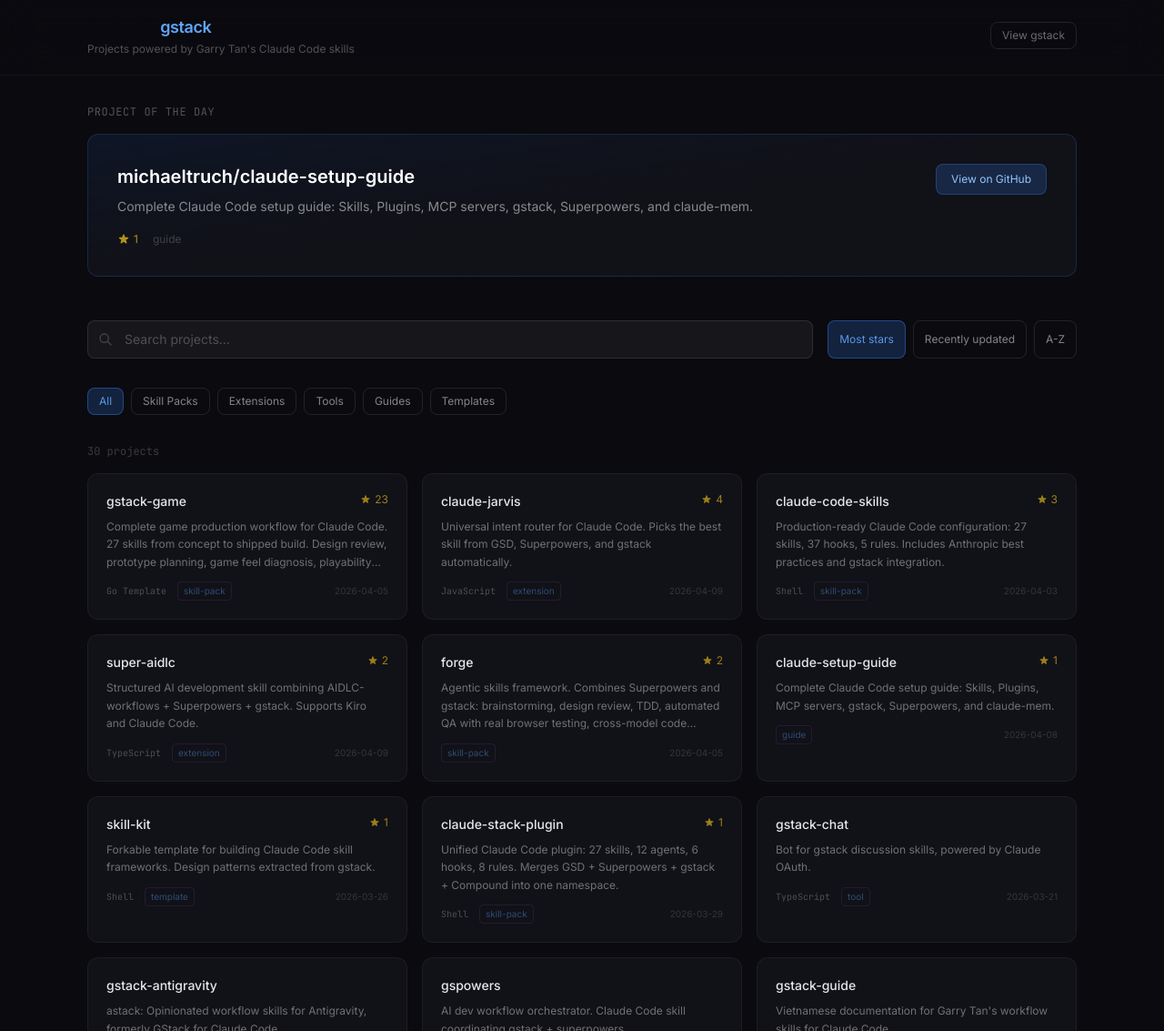
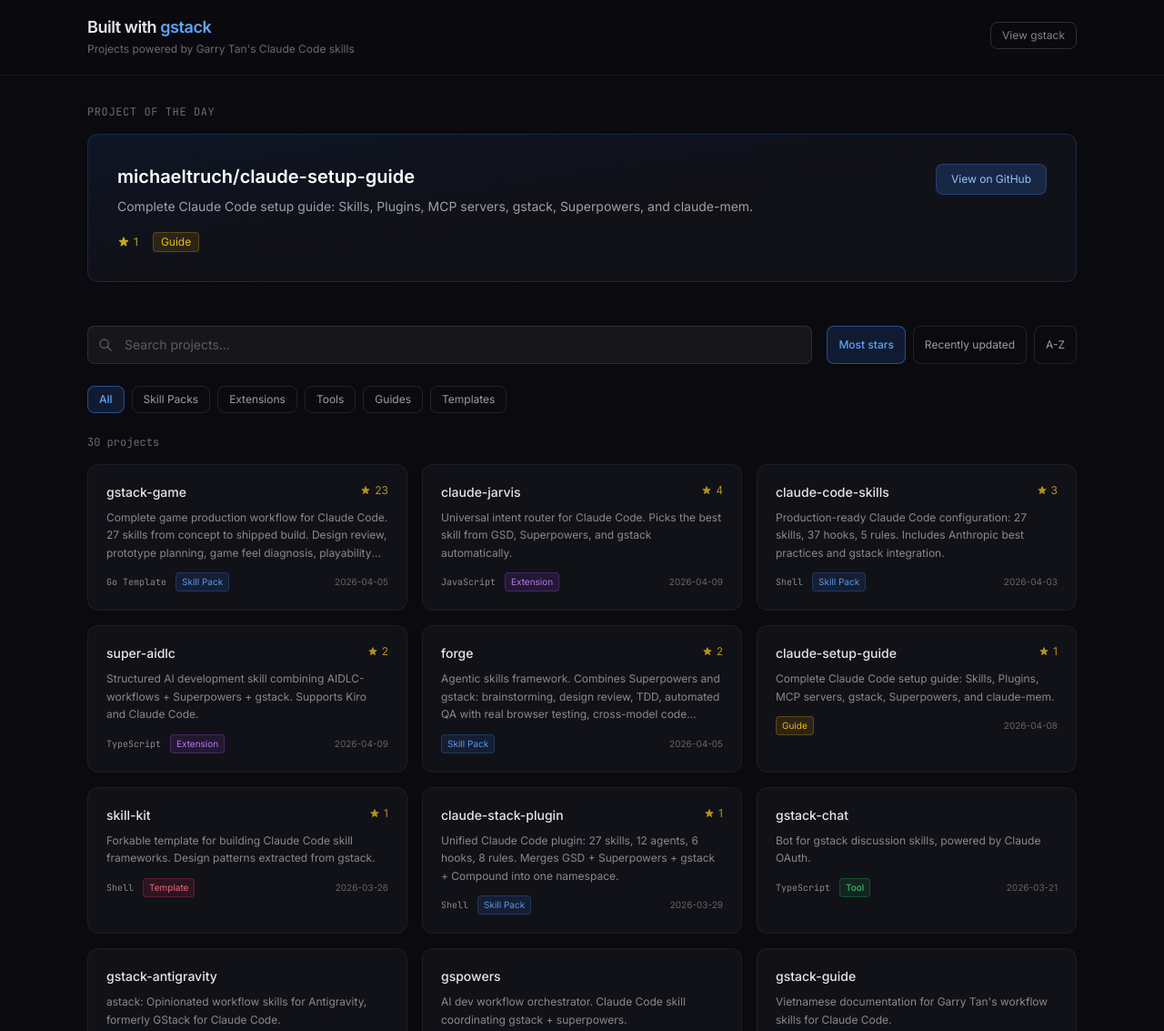
Before and after one commit to prodigalson/gstack-showcase, a plain HTML site: page index.html in a window 1280 px wide. Shown: the top 1133 px of the page at 91% size. Drawn offline with nearby package versions, Linux system fonts and the light colour scheme.

Commit message:
fix: design overhaul from feedback review
Accessibility:
- Bump all metadata text from white/15-25 to white/35-50 for WCAG contrast
- Descriptions from white/40 to white/50-60
- Stars from yellow/60 to yellow/70-80

Navigation:
- Header title is now a clickable home/reset link
- Sort buttons get bold + higher contrast active state
- Added role="group" and aria-label to button groups

UX:
- Empty state with search icon illustration + helpful message
- Animation delay capped at 300ms total (was up to 870ms)
- Hover tooltips on truncated descriptions (>120 chars)
- Skeleton loading placeholders shown before content renders

Visual:
- Category badges now color-coded per type (blue/purple/green/yellow/red)
  with filled backgrounds instead of invisible borders
- Human-readable category labels ("Skill Pack" not "skill-pack")
- Card titles highlight blue on hover

Co-Authored-By: Claude Opus 4.6 (1M context) <noreply@anthropic.com>

```diff
--- a/index.html
+++ b/index.html
@@ -22,11 +22,27 @@
         .card-hover { transition: transform 0.2s ease, box-shadow 0.2s ease; }
         .card-hover:hover { transform: translateY(-2px); box-shadow: 0 8px 30px rgba(0,0,0,0.4); }
         .tag { transition: all 0.15s ease; }
-        .tag:hover { background: rgba(255,255,255,0.15); }
-        .tag.active { background: rgba(59,130,246,0.2); border-color: rgba(59,130,246,0.4); color: rgba(96,165,250,0.9); }
+        .tag:hover { background: rgba(255,255,255,0.1); }
+        .tag.active { background: rgba(59,130,246,0.15); border-color: rgba(59,130,246,0.5); color: rgba(96,165,250,1); font-weight: 500; }
         .search-input:focus { box-shadow: 0 0 0 2px rgba(59,130,246,0.3); }
-        .fade-in { animation: fadeIn 0.4s ease forwards; opacity: 0; }
+        .fade-in { animation: fadeIn 0.3s ease forwards; opacity: 0; }
         @keyframes fadeIn { to { opacity: 1; } }
+        /* Skeleton loading */
+        .skeleton { background: linear-gradient(90deg, #111118 25%, #1a1a24 50%, #111118 75%); background-size: 200% 100%; animation: shimmer 1.5s infinite; border-radius: 0.75rem; }
+        @keyframes shimmer { 0% { background-position: 200% 0; } 100% { background-position: -200% 0; } }
+        /* Category badge colors */
+        .cat-skill-pack { background: rgba(59,130,246,0.12); color: rgba(96,165,250,0.9); border-color: rgba(59,130,246,0.25); }
+        .cat-extension { background: rgba(168,85,247,0.12); color: rgba(192,132,252,0.9); border-color: rgba(168,85,247,0.25); }
+        .cat-tool { background: rgba(34,197,94,0.12); color: rgba(74,222,128,0.9); border-color: rgba(34,197,94,0.25); }
+        .cat-guide { background: rgba(234,179,8,0.12); color: rgba(250,204,21,0.9); border-color: rgba(234,179,8,0.25); }
+        .cat-template { background: rgba(244,63,94,0.12); color: rgba(251,113,133,0.9); border-color: rgba(244,63,94,0.25); }
+        /* Tooltip */
+        .card-desc { position: relative; cursor: default; }
+        .card-desc:hover .tooltip { display: block; }
+        .tooltip { display: none; position: absolute; left: 0; top: 100%; z-index: 30; margin-top: 4px;
+            background: #1a1a24; border: 1px solid rgba(255,255,255,0.1); border-radius: 8px;
+            padding: 10px 12px; font-size: 12px; line-height: 1.5; color: rgba(255,255,255,0.7);
+            width: max(100%, 280px); max-width: 360px; box-shadow: 0 8px 24px rgba(0,0,0,0.5); pointer-events: none; }
     </style>
 </head>
 <body class="bg-base text-white min-h-screen">
@@ -34,12 +50,12 @@
     <!-- Header -->
     <header class="border-b border-white/5 sticky top-0 bg-base/80 backdrop-blur-xl z-50">
         <div class="max-w-6xl mx-auto px-4 md:px-8 py-4 md:py-5 flex items-center justify-between gap-3" style="padding-top: max(1rem, env(safe-area-inset-top));">
-            <div class="min-w-0">
-                <h1 class="text-base md:text-lg font-semibold tracking-tight">Built with <span class="text-blue-400">gstack</span></h1>
-                <p class="text-white/30 text-[11px] md:text-xs mt-0.5 hidden sm:block">Projects powered by Garry Tan's Claude Code skills</p>
-            </div>
+            <a href="/" class="min-w-0 no-underline group">
+                <h1 class="text-base md:text-lg font-semibold tracking-tight text-white/90 group-hover:text-white transition-colors">Built with <span class="text-blue-400">gstack</span></h1>
+                <p class="text-white/40 text-[11px] md:text-xs mt-0.5 hidden sm:block">Projects powered by Garry Tan's Claude Code skills</p>
+            </a>
             <a href="https://github.com/garrytan/gstack" target="_blank" rel="noopener"
-               class="text-white/40 hover:text-white/80 text-xs border border-white/10 px-3 py-1.5 rounded-lg transition-colors">
+               class="text-white/50 hover:text-white/90 text-xs border border-white/15 px-3 py-1.5 rounded-lg transition-colors shrink-0">
                 View gstack
             </a>
         </div>
@@ -49,57 +65,62 @@
 
         <!-- Featured project of the day -->
         <section id="featured" class="mb-12">
-            <p class="text-white/30 text-xs font-mono tracking-wider uppercase mb-4">Project of the day</p>
+            <p class="text-white/40 text-xs font-mono tracking-wider uppercase mb-4">Project of the day</p>
             <div id="featuredCard" class="bg-gradient-to-br from-blue-500/10 via-card to-card border border-blue-500/20 rounded-xl p-6 md:p-8">
                 <!-- Filled by JS -->
             </div>
         </section>
 
         <!-- Search + filters -->
-        <div class="flex flex-col md:flex-row gap-4 mb-8">
+        <div class="flex flex-col md:flex-row gap-4 mb-6">
             <div class="flex-1 relative">
-                <svg class="absolute left-3 top-1/2 -translate-y-1/2 w-4 h-4 text-white/20" fill="none" stroke="currentColor" viewBox="0 0 24 24">
+                <svg class="absolute left-3 top-1/2 -translate-y-1/2 w-4 h-4 text-white/30" fill="none" stroke="currentColor" viewBox="0 0 24 24">
                     <path stroke-linecap="round" stroke-linejoin="round" stroke-width="2" d="M21 21l-6-6m2-5a7 7 0 11-14 0 7 7 0 0114 0z"/>
                 </svg>
                 <input id="searchInput" type="text" placeholder="Search projects..."
-                       class="search-input w-full bg-white/5 border border-white/10 rounded-lg pl-10 pr-4 py-2.5 text-base md:text-sm text-white placeholder:text-white/25 outline-none transition-all">
+                       class="search-input w-full bg-white/5 border border-white/10 rounded-lg pl-10 pr-4 py-2.5 text-base md:text-sm text-white placeholder:text-white/30 outline-none transition-all">
             </div>
-            <div class="flex gap-2 flex-nowrap overflow-x-auto shrink-0 -mx-1 px-1" id="sortButtons">
-                <button onclick="setSort('stars')" class="tag active text-xs px-3 py-1.5 border border-white/10 rounded-lg text-white/50 whitespace-nowrap" data-sort="stars" aria-pressed="true">Most stars</button>
-                <button onclick="setSort('recent')" class="tag text-xs px-3 py-1.5 border border-white/10 rounded-lg text-white/50 whitespace-nowrap" data-sort="recent" aria-pressed="false">Recently updated</button>
-                <button onclick="setSort('name')" class="tag text-xs px-3 py-1.5 border border-white/10 rounded-lg text-white/50 whitespace-nowrap" data-sort="name" aria-pressed="false">A-Z</button>
+            <div class="flex gap-2 flex-nowrap overflow-x-auto shrink-0 -mx-1 px-1" id="sortButtons" role="group" aria-label="Sort order">
+                <button onclick="setSort('stars')" class="tag active text-xs px-3 py-1.5 border border-white/10 rounded-lg text-white/60 whitespace-nowrap" data-sort="stars" aria-pressed="true">Most stars</button>
+                <button onclick="setSort('recent')" class="tag text-xs px-3 py-1.5 border border-white/10 rounded-lg text-white/60 whitespace-nowrap" data-sort="recent" aria-pressed="false">Recently updated</button>
+                <button onclick="setSort('name')" class="tag text-xs px-3 py-1.5 border border-white/10 rounded-lg text-white/60 whitespace-nowrap" data-sort="name" aria-pressed="false">A-Z</button>
             </div>
         </div>
 
         <!-- Category filters -->
-        <div class="flex gap-2 flex-wrap mb-8" id="categoryFilters">
-            <button onclick="setCategory('all')" class="tag active text-xs px-3 py-1.5 border border-white/10 rounded-lg text-white/50" data-cat="all" aria-pressed="true">All</button>
-            <button onclick="setCategory('skill-pack')" class="tag text-xs px-3 py-1.5 border border-white/10 rounded-lg text-white/50" data-cat="skill-pack" aria-pressed="false">Skill Packs</button>
-            <button onclick="setCategory('extension')" class="tag text-xs px-3 py-1.5 border border-white/10 rounded-lg text-white/50" data-cat="extension" aria-pressed="false">Extensions</button>
-            <button onclick="setCategory('tool')" class="tag text-xs px-3 py-1.5 border border-white/10 rounded-lg text-white/50" data-cat="tool" aria-pressed="false">Tools</button>
-            <button onclick="setCategory('guide')" class="tag text-xs px-3 py-1.5 border border-white/10 rounded-lg text-white/50" data-cat="guide" aria-pressed="false">Guides</button>
-            <button onclick="setCategory('template')" class="tag text-xs px-3 py-1.5 border border-white/10 rounded-lg text-white/50" data-cat="template" aria-pressed="false">Templates</button>
+        <div class="flex gap-2 flex-wrap mb-6" id="categoryFilters" role="group" aria-label="Category filter">
+            <button onclick="setCategory('all')" class="tag active text-xs px-3 py-1.5 border border-white/10 rounded-lg text-white/60" data-cat="all" aria-pressed="true">All</button>
+            <button onclick="setCategory('skill-pack')" class="tag text-xs px-3 py-1.5 border border-white/10 rounded-lg text-white/60" data-cat="skill-pack" aria-pressed="false">Skill Packs</button>
+            <button onclick="setCategory('extension')" class="tag text-xs px-3 py-1.5 border border-white/10 rounded-lg text-white/60" data-cat="extension" aria-pressed="false">Extensions</button>
+            <button onclick="setCategory('tool')" class="tag text-xs px-3 py-1.5 border border-white/10 rounded-lg text-white/60" data-cat="tool" aria-pressed="false">Tools</button>
+            <button onclick="setCategory('guide')" class="tag text-xs px-3 py-1.5 border border-white/10 rounded-lg text-white/60" data-cat="guide" aria-pressed="false">Guides</button>
+            <button onclick="setCategory('template')" class="tag text-xs px-3 py-1.5 border border-white/10 rounded-lg text-white/60" data-cat="template" aria-pressed="false">Templates</button>
         </div>
 
         <!-- Results count -->
-        <p id="resultCount" class="text-white/20 text-xs font-mono mb-4"></p>
+        <p id="resultCount" class="text-white/40 text-xs font-mono mb-4"></p>
 
         <!-- Project grid -->
         <div id="projectGrid" class="grid grid-cols-1 md:grid-cols-2 lg:grid-cols-3 gap-4">
-            <!-- Filled by JS -->
+            <!-- Skeleton placeholders shown on initial load -->
+            <div class="skeleton h-40"></div>
+            <div class="skeleton h-40"></div>
+            <div class="skeleton h-40"></div>
+            <div class="skeleton h-40 hidden md:block"></div>
+            <div class="skeleton h-40 hidden md:block"></div>
+            <div class="skeleton h-40 hidden lg:block"></div>
         </div>
     </main>
 
     <!-- Footer -->
     <footer class="border-t border-white/5 mt-16 py-8 text-center" style="padding-bottom: max(2rem, env(safe-area-inset-bottom));">
-        <p class="text-white/20 text-xs">Data snapshot from GitHub, April 2026.</p>
+        <p class="text-white/30 text-xs">Data snapshot from GitHub, April 2026.</p>
     </footer>
 
     <script>
     (function() {
         'use strict';
 
-        // ---- Project data (scraped from GitHub) ----
         const projects = [
             { name: "gstack-game", fullName: "fagemx/gstack-game", desc: "Complete game production workflow for Claude Code. 27 skills from concept to shipped build. Design review, prototype planning, game feel diagnosis, playability assessment, QA with fix loop, and release.", stars: 23, lang: "Go Template", updated: "2026-04-05", cat: "skill-pack" },
             { name: "claude-jarvis", fullName: "UpayanGhosh/claude-jarvis", desc: "Universal intent router for Claude Code. Picks the best skill from GSD, Superpowers, and gstack automatically.", stars: 4, lang: "JavaScript", updated: "2026-04-09", cat: "extension" },
@@ -133,11 +154,21 @@
             { name: "gstack (fork)", fullName: "rmarino550/gstack", desc: "gstack skills for Claude Code (community fork).", stars: 0, lang: "TypeScript", updated: "2026-03-20", cat: "extension" },
         ];
 
-        // ---- HTML escaping (prevent XSS from repo descriptions) ----
+        // ---- Utilities ----
         function esc(str) {
             const d = document.createElement('div');
             d.textContent = str;
             return d.innerHTML;
+        }
+
+        function catClass(cat) {
+            const map = { 'skill-pack': 'cat-skill-pack', 'extension': 'cat-extension', 'tool': 'cat-tool', 'guide': 'cat-guide', 'template': 'cat-template' };
+            return map[cat] || 'cat-extension';
+        }
+
+        function catLabel(cat) {
+            const map = { 'skill-pack': 'Skill Pack', 'extension': 'Extension', 'tool': 'Tool', 'guide': 'Guide', 'template': 'Template' };
+            return map[cat] || cat;
         }
 
         // ---- State ----
@@ -148,10 +179,8 @@
 
         // ---- Featured project of the day ----
         function getFeaturedProject() {
-            // Deterministic "random" based on day of year
             const now = new Date();
             const dayOfYear = Math.floor((now - new Date(now.getFullYear(), 0, 0)) / 86400000);
-            // Weight toward starred projects: include starred ones 3x
             const starred = projects.filter(p => p.stars > 0);
             const others = projects.filter(p => p.stars === 0 && p.desc.length > 80);
             const pool = [...starred, ...starred, ...starred, ...others];
@@ -167,14 +196,14 @@
                            class="text-xl font-semibold text-white hover:text-blue-300 transition-colors no-underline">
                             ${esc(p.fullName)}
                         </a>
-                        <p class="text-white/50 text-sm mt-2 leading-relaxed">${esc(p.desc)}</p>
+                        <p class="text-white/60 text-sm mt-2 leading-relaxed">${esc(p.desc)}</p>
                         <div class="flex items-center gap-4 mt-4">
-                            ${p.stars > 0 ? `<span class="text-yellow-400/70 text-xs flex items-center gap-1"><svg class="w-3.5 h-3.5" fill="currentColor" viewBox="0 0 20 20"><path d="M9.049 2.927c.3-.921 1.603-.921 1.902 0l1.07 3.292a1 1 0 00.95.69h3.462c.969 0 1.371 1.24.588 1.81l-2.8 2.034a1 1 0 00-.364 1.118l1.07 3.292c.3.921-.755 1.688-1.54 1.118l-2.8-2.034a1 1 0 00-1.175 0l-2.8 2.034c-.784.57-1.838-.197-1.539-1.118l1.07-3.292a1 1 0 00-.364-1.118L2.98 8.72c-.783-.57-.38-1.81.588-1.81h3.461a1 1 0 00.951-.69l1.07-3.292z"/></svg>${p.stars}</span>` : ''}
-                            ${p.lang ? `<span class="text-white/30 text-xs">${esc(p.lang)}</span>` : ''}
-                            <span class="text-white/20 text-xs">${esc(p.cat)}</span>
+                            ${p.stars > 0 ? `<span class="text-yellow-400/80 text-xs flex items-center gap-1"><svg class="w-3.5 h-3.5" fill="currentColor" viewBox="0 0 20 20"><path d="M9.049 2.927c.3-.921 1.603-.921 1.902 0l1.07 3.292a1 1 0 00.95.69h3.462c.969 0 1.371 1.24.588 1.81l-2.8 2.034a1 1 0 00-.364 1.118l1.07 3.292c.3.921-.755 1.688-1.54 1.118l-2.8-2.034a1 1 0 00-1.175 0l-2.8 2.034c-.784.57-1.838-.197-1.539-1.118l1.07-3.292a1 1 0 00-.364-1.118L2.98 8.72c-.783-.57-.38-1.81.588-1.81h3.461a1 1 0 00.951-.69l1.07-3.292z"/></svg>${p.stars}</span>` : ''}
+                            ${p.lang ? `<span class="text-white/50 text-xs">${esc(p.lang)}</span>` : ''}
+                            <span class="text-xs px-2 py-0.5 rounded border ${catClass(p.cat)}">${catLabel(p.cat)}</span>
                         </div>
                     </div>
-                    <a href="https://github.com/${p.fullName}" target="_blank" rel="noopener"
+                    <a href="https://github.com/${esc(p.fullName)}" target="_blank" rel="noopener"
                        class="shrink-0 px-4 py-2 bg-blue-500/20 border border-blue-500/30 rounded-lg text-blue-300 text-xs hover:bg-blue-500/30 transition-colors no-underline">
                         View on GitHub
                     </a>
@@ -185,11 +214,9 @@
         // ---- Render grid ----
         function getFilteredProjects() {
             let filtered = [...projects];
-
             if (currentCategory !== 'all') {
                 filtered = filtered.filter(p => p.cat === currentCategory);
             }
-
             if (searchQuery) {
                 const q = searchQuery.toLowerCase();
                 filtered = filtered.filter(p =>
@@ -199,15 +226,9 @@
                     (p.lang && p.lang.toLowerCase().includes(q))
                 );
             }
-
-            if (currentSort === 'stars') {
-                filtered.sort((a, b) => b.stars - a.stars);
-            } else if (currentSort === 'recent') {
-                filtered.sort((a, b) => b.updated.localeCompare(a.updated));
-            } else if (currentSort === 'name') {
-                filtered.sort((a, b) => a.name.localeCompare(b.name));
-            }
-
+            if (currentSort === 'stars') filtered.sort((a, b) => b.stars - a.stars);
+            else if (currentSort === 'recent') filtered.sort((a, b) => b.updated.localeCompare(a.updated));
+            else if (currentSort === 'name') filtered.sort((a, b) => a.name.localeCompare(b.name));
             return filtered;
         }
 
@@ -217,23 +238,37 @@
             document.getElementById('resultCount').textContent = `${filtered.length} project${filtered.length !== 1 ? 's' : ''}`;
 
             if (filtered.length === 0) {
-                grid.innerHTML = `<div class="col-span-full text-center py-16"><p class="text-white/20 text-sm">No projects match your search.</p></div>`;
+                grid.innerHTML = `
+                    <div class="col-span-full text-center py-20">
+                        <svg class="w-12 h-12 mx-auto text-white/10 mb-4" fill="none" stroke="currentColor" viewBox="0 0 24 24">
+                            <path stroke-linecap="round" stroke-linejoin="round" stroke-width="1.5" d="M21 21l-6-6m2-5a7 7 0 11-14 0 7 7 0 0114 0z"/>
+                        </svg>
+                        <p class="text-white/40 text-sm mb-1">No projects found</p>
+                        <p class="text-white/25 text-xs">Try a different search term or clear the filters.</p>
+                    </div>`;
                 return;
             }
 
+            // Cap animation delay at 300ms total
+            const maxDelay = 300;
+            const perCard = filtered.length > 1 ? Math.min(maxDelay / filtered.length, 20) : 0;
+
             grid.innerHTML = filtered.map((p, i) => `
                 <a href="https://github.com/${esc(p.fullName)}" target="_blank" rel="noopener"
-                   class="card-hover ${initialLoad ? 'fade-in' : ''} bg-card border border-white/5 rounded-xl p-5 no-underline block"
-                   style="${initialLoad ? 'animation-delay:' + (i * 30) + 'ms;' : ''}">
+                   class="card-hover ${initialLoad ? 'fade-in' : ''} bg-card border border-white/5 rounded-xl p-5 no-underline block group"
+                   style="${initialLoad ? 'animation-delay:' + Math.round(i * perCard) + 'ms;' : ''}">
                     <div class="flex items-start justify-between mb-2">
-                        <h3 class="text-sm font-medium text-white/90 truncate flex-1">${esc(p.name)}</h3>
-                        ${p.stars > 0 ? `<span class="text-yellow-400/60 text-xs flex items-center gap-1 shrink-0 ml-2"><svg class="w-3 h-3" fill="currentColor" viewBox="0 0 20 20"><path d="M9.049 2.927c.3-.921 1.603-.921 1.902 0l1.07 3.292a1 1 0 00.95.69h3.462c.969 0 1.371 1.24.588 1.81l-2.8 2.034a1 1 0 00-.364 1.118l1.07 3.292c.3.921-.755 1.688-1.54 1.118l-2.8-2.034a1 1 0 00-1.175 0l-2.8 2.034c-.784.57-1.838-.197-1.539-1.118l1.07-3.292a1 1 0 00-.364-1.118L2.98 8.72c-.783-.57-.38-1.81.588-1.81h3.461a1 1 0 00.951-.69l1.07-3.292z"/></svg>${p.stars}</span>` : ''}
+                        <h3 class="text-sm font-medium text-white/90 truncate flex-1 group-hover:text-blue-300 transition-colors">${esc(p.name)}</h3>
+                        ${p.stars > 0 ? `<span class="text-yellow-400/70 text-xs flex items-center gap-1 shrink-0 ml-2"><svg class="w-3 h-3" fill="currentColor" viewBox="0 0 20 20"><path d="M9.049 2.927c.3-.921 1.603-.921 1.902 0l1.07 3.292a1 1 0 00.95.69h3.462c.969 0 1.371 1.24.588 1.81l-2.8 2.034a1 1 0 00-.364 1.118l1.07 3.292c.3.921-.755 1.688-1.54 1.118l-2.8-2.034a1 1 0 00-1.175 0l-2.8 2.034c-.784.57-1.838-.197-1.539-1.118l1.07-3.292a1 1 0 00-.364-1.118L2.98 8.72c-.783-.57-.38-1.81.588-1.81h3.461a1 1 0 00.951-.69l1.07-3.292z"/></svg>${p.stars}</span>` : ''}
                     </div>
-                    <p class="text-white/40 text-xs leading-relaxed mb-3 line-clamp-3">${esc(p.desc)}</p>
-                    <div class="flex items-center gap-3">
-                        ${p.lang ? `<span class="text-white/25 text-[10px] font-mono">${esc(p.lang)}</span>` : ''}
-                        <span class="text-blue-400/40 text-[10px] px-1.5 py-0.5 border border-purple-400/10 rounded">${esc(p.cat)}</span>
-                        <span class="text-white/15 text-[10px] ml-auto">${p.updated}</span>
+                    <div class="card-desc">
+                        <p class="text-white/50 text-xs leading-relaxed mb-3 line-clamp-3">${esc(p.desc)}</p>
+                        ${p.desc.length > 120 ? `<div class="tooltip">${esc(p.desc)}</div>` : ''}
+                    </div>
+                    <div class="flex items-center gap-2.5">
+                        ${p.lang ? `<span class="text-white/50 text-[10px] font-mono">${esc(p.lang)}</span>` : ''}
+                        <span class="text-[10px] px-1.5 py-0.5 border rounded ${catClass(p.cat)}">${catLabel(p.cat)}</span>
+                        <span class="text-white/35 text-[10px] ml-auto">${p.updated}</span>
                     </div>
                 </a>
             `).join('');
@@ -243,33 +278,31 @@
         window.setSort = function(sort) {
             currentSort = sort;
             document.querySelectorAll('#sortButtons .tag').forEach(b => { b.classList.remove('active'); b.setAttribute('aria-pressed', 'false'); });
-            const activeSort = document.querySelector(`#sortButtons [data-sort="${sort}"]`);
-            activeSort.classList.add('active'); activeSort.setAttribute('aria-pressed', 'true');
+            const el = document.querySelector(`#sortButtons [data-sort="${sort}"]`);
+            el.classList.add('active'); el.setAttribute('aria-pressed', 'true');
             renderGrid();
         };
 
         window.setCategory = function(cat) {
             currentCategory = cat;
             document.querySelectorAll('#categoryFilters .tag').forEach(b => { b.classList.remove('active'); b.setAttribute('aria-pressed', 'false'); });
-            const activeCat = document.querySelector(`#categoryFilters [data-cat="${cat}"]`);
-            activeCat.classList.add('active'); activeCat.setAttribute('aria-pressed', 'true');
+            const el = document.querySelector(`#categoryFilters [data-cat="${cat}"]`);
+            el.classList.add('active'); el.setAttribute('aria-pressed', 'true');
             renderGrid();
         };
 
         let _searchTimer = null;
         document.getElementById('searchInput').addEventListener('input', (e) => {
             clearTimeout(_searchTimer);
-            _searchTimer = setTimeout(() => {
-                searchQuery = e.target.value;
-                renderGrid();
-            }, 150);
+            _searchTimer = setTimeout(() => { searchQuery = e.target.value; renderGrid(); }, 150);
         });
 
-        // ---- Init ----
-        renderFeatured();
-        renderGrid();
-        // After initial render, disable fade-in for subsequent filter/search changes
-        setTimeout(() => { initialLoad = false; }, 500);
+        // ---- Init (with skeleton delay for perceived loading) ----
+        setTimeout(() => {
+            renderFeatured();
+            renderGrid();
+            setTimeout(() => { initialLoad = false; }, 400);
+        }, 100);
     })();
     </script>
 </body>
```
